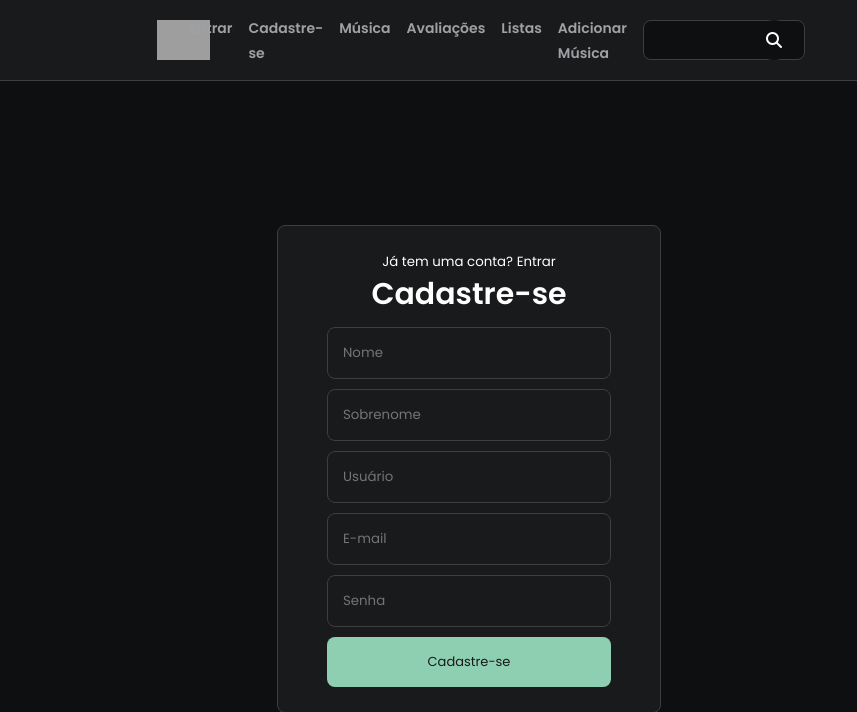
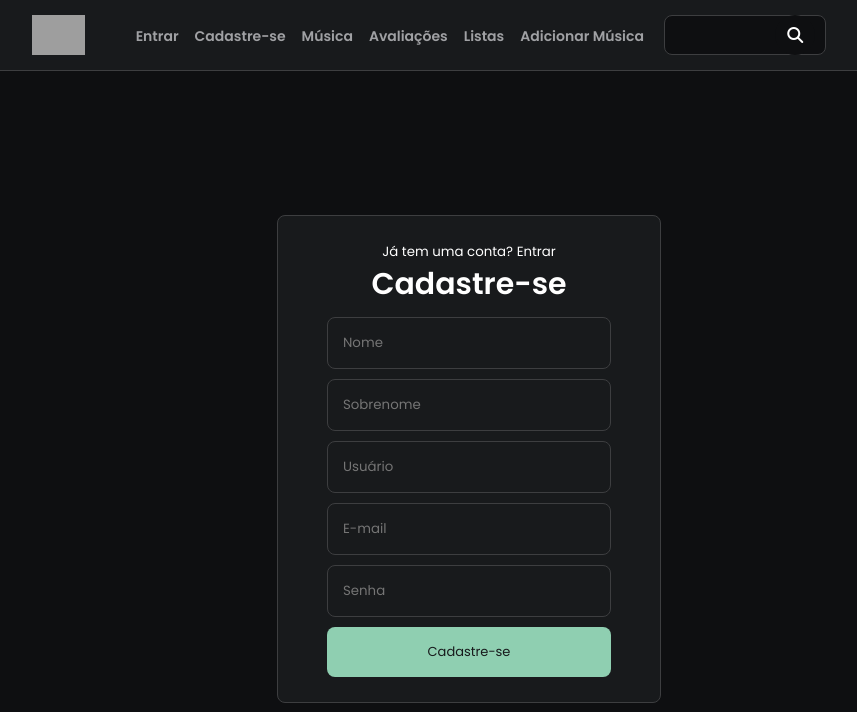
Before and after one commit to lu-tamura/NoteMusic, a PHP site: page /cadastro.html in a window 1280 px wide. Shown: the top 712 px of the page, without its empty margins (171-1028 px from the left). Run offline with PHP 8.4, Linux system fonts and the light colour scheme; some libraries are stand-ins or nearby versions; grey boxes are pictures that could not be loaded.

Commit message:
Update cadastro.css

```diff
--- a/cadastro_user/cadastro.css
+++ b/cadastro_user/cadastro.css
@@ -161,3 +161,49 @@ button {
     font-size: 13px;
     cursor: pointer;
 }
+
+@media (max-width: 1710px) {
+    .cabecalho-logo {
+        margin-right: 1%;
+        margin-left: 23%;
+        height: 40px;
+        display: inline-block;
+        vertical-align: middle;
+    }
+
+    .buscar_box {
+        background-color: #0E0F11;
+        height: 40px;
+        padding: 10px;
+        border: 1px solid #3D3E40;
+        border-radius: 8px;
+        display: flex;
+        justify-content: space-between;
+        align-items: center;
+        margin-right: 33%;
+        margin-left: 2%;
+    }
+}
+
+@media (max-width: 1614px){
+    .cabecalho-logo {
+        margin-right: -1%;
+        margin-left: 15%;
+        height: 40px;
+        display: inline-block;
+        vertical-align: middle;
+    }
+
+    .buscar_box {
+        background-color: #0E0F11;
+        height: 40px;
+        padding: 10px;
+        border: 1px solid #3D3E40;
+        border-radius: 8px;
+        display: flex;
+        justify-content: space-between;
+        align-items: center;
+        margin-right:20%;
+        margin-left: 2%;
+    }
+}
```
